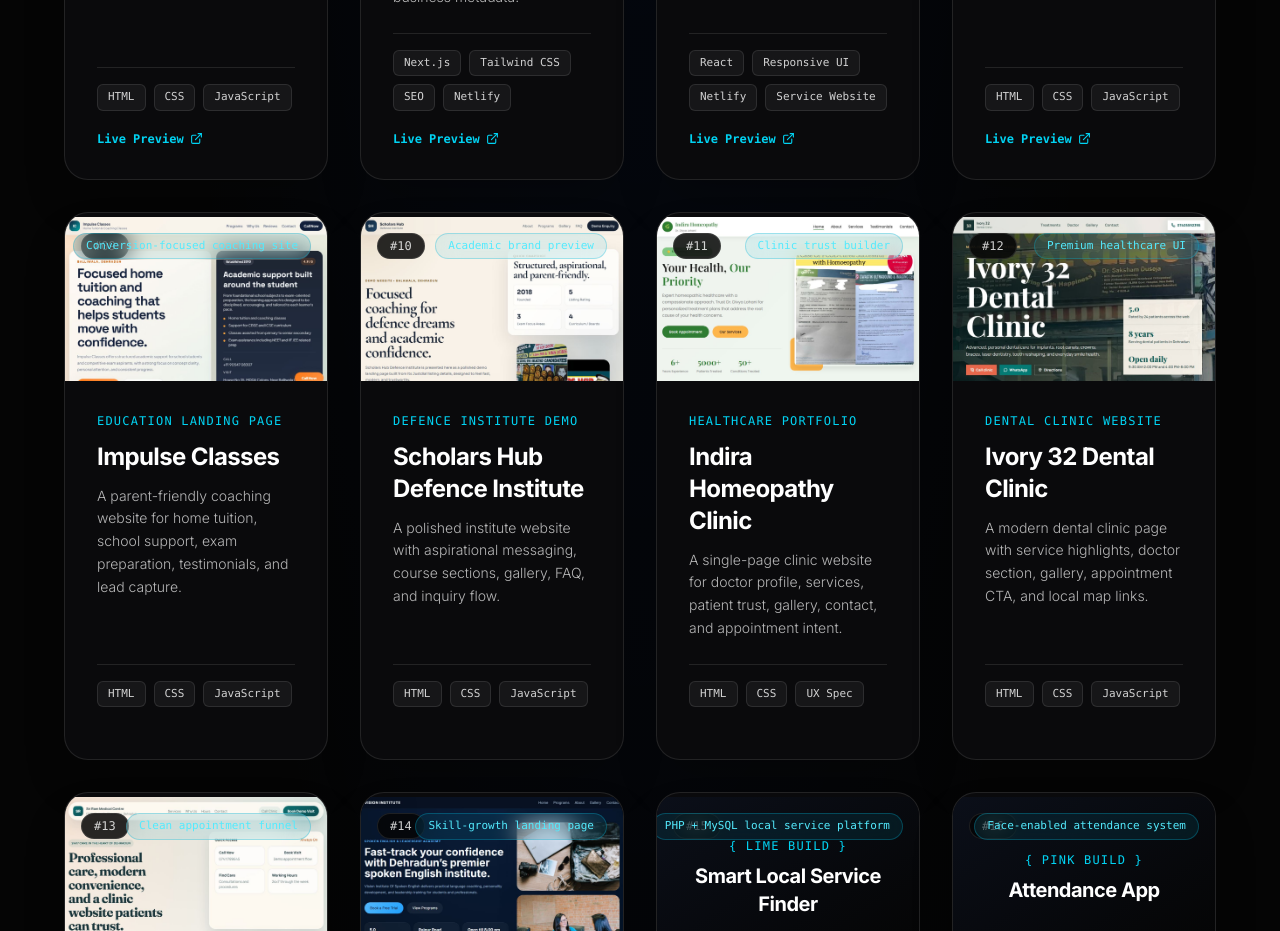
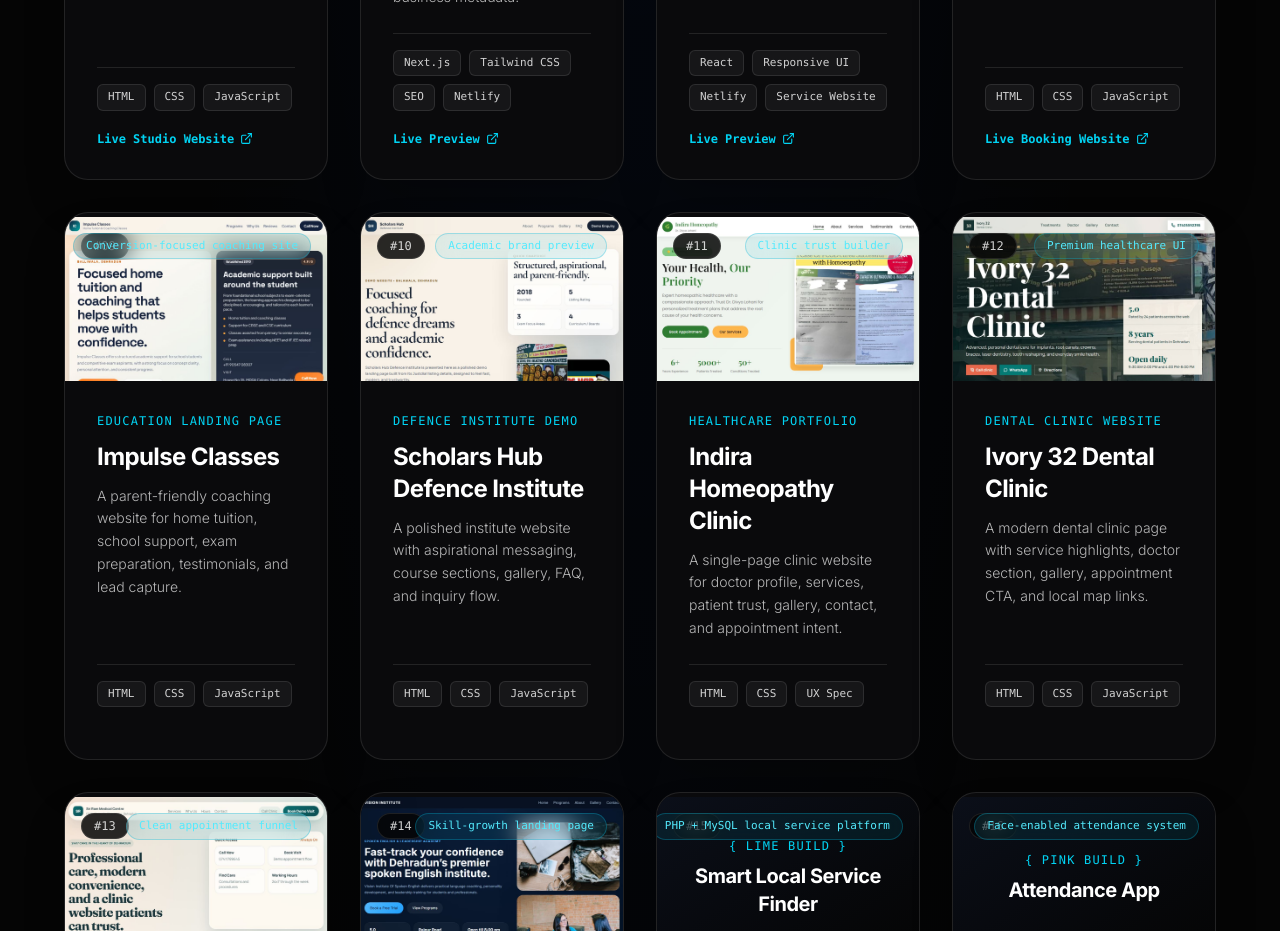
Before and after one commit to xmx7hsgr2z-alt/my-portfolio, a React (Vite) app: page / in a window 1280 px wide. Shown: the part 7120-8051 px from the top of the page. Built offline with nearby package versions, Linux system fonts and the light colour scheme.

Commit message:
Update transparent header and live Netlify links for Neettu Makeover sites

```diff
--- a/src/components/Navbar.jsx
+++ b/src/components/Navbar.jsx
@@ -29,10 +29,8 @@ export default function Navbar({ activeSection = 'home' }) {
 
   return (
     <header
-      className={`fixed top-0 left-0 right-0 z-50 transition-all duration-500 ${
-        scrolled
-          ? 'py-3.5 bg-[#050505]/80 backdrop-blur-xl border-b border-white/10 shadow-2xl shadow-black/80'
-          : 'py-6 bg-transparent border-b border-transparent'
+      className={`fixed top-0 left-0 right-0 z-50 transition-all duration-500 bg-transparent border-b border-transparent ${
+        scrolled ? 'py-3.5' : 'py-6'
       }`}
     >
       <div className="w-full px-6 sm:px-12 lg:px-16 flex items-center justify-between">
--- a/src/data/portfolio.js
+++ b/src/data/portfolio.js
@@ -166,7 +166,8 @@ export const freelanceProjects = [
     stack: ['HTML', 'CSS', 'JavaScript'],
     image: neettuMakeoverStudioAcademy,
     result: 'Dark bridal booking experience',
-    live: `${import.meta.env.BASE_URL}projects/neettu-makeover-studio-academy/`,
+    live: 'https://neettumakeoverstudio.netlify.app/',
+    liveLabel: 'Live Studio Website',
   },
   {
     title: 'Meraki Restaurant & Cafe',
@@ -196,7 +197,8 @@ export const freelanceProjects = [
     stack: ['HTML', 'CSS', 'JavaScript'],
     image: neettuMakeoverBridalBooking,
     result: 'Editorial salon booking flow',
-    live: `${import.meta.env.BASE_URL}projects/neettu-makeover-bridal-booking/`,
+    live: 'https://neettumakeoverstudio2.netlify.app/',
+    liveLabel: 'Live Booking Website',
   },
   {
     title: 'Impulse Classes',
```
Also changed, not shown: 2 other files (tests, documents, lock files or other folders).
